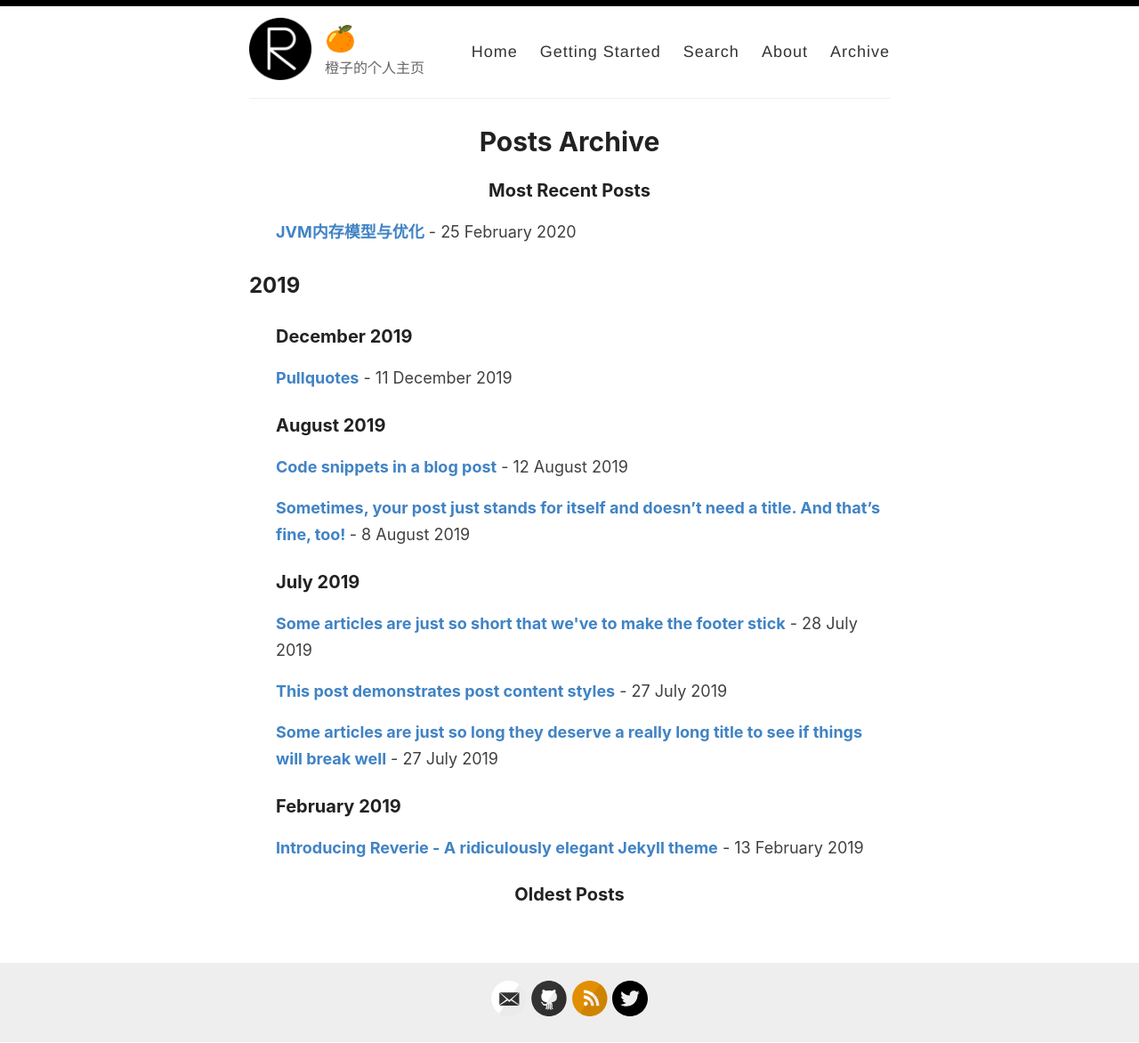
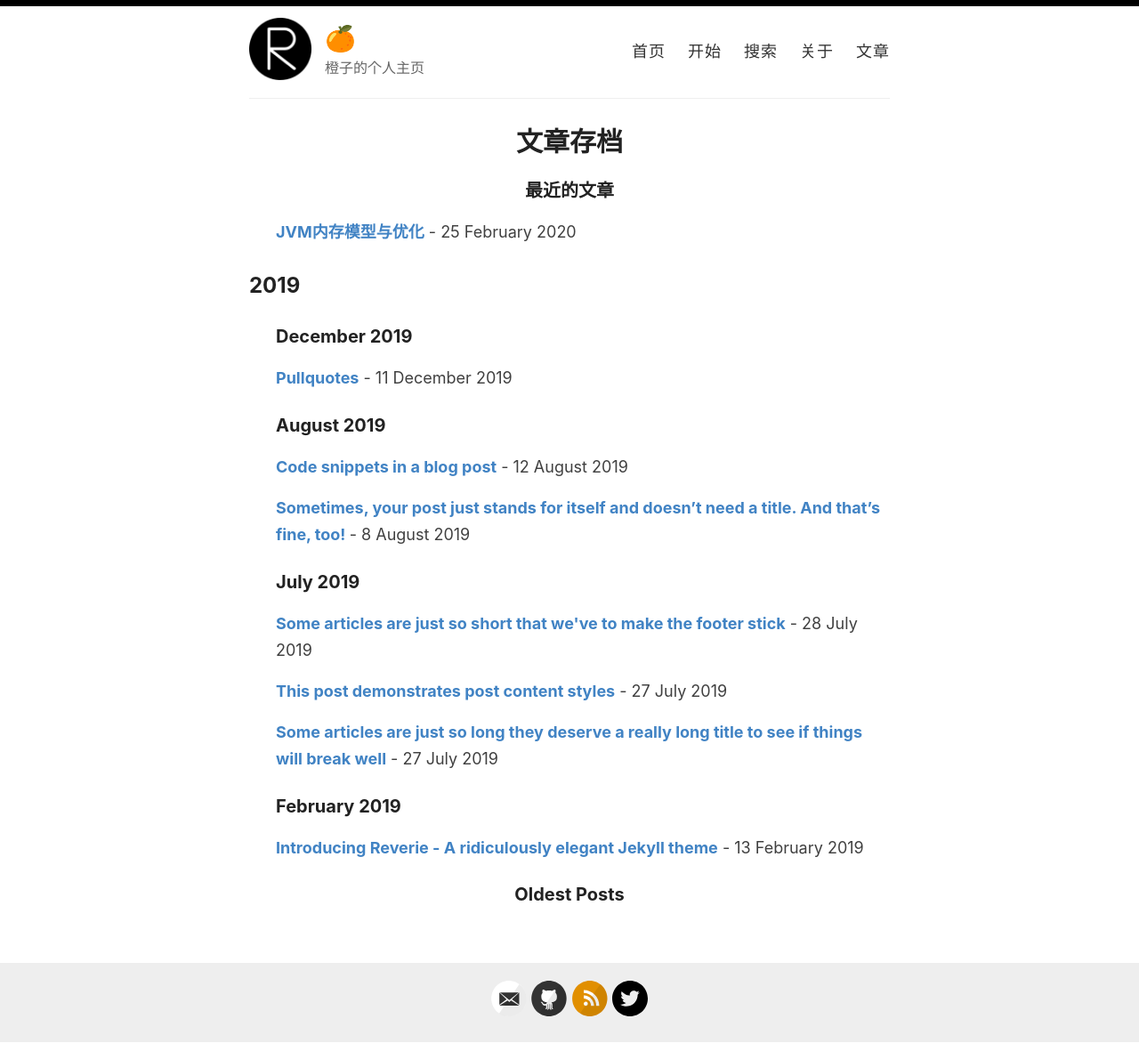
Before and after one commit to mytcc/book, a Jekyll site: the page built from _pages/archive.md, in a window 1280 px wide. Shown: the whole page at 89% size. Built offline with Jekyll 4.4.1, drawn with Linux system fonts in a browser that asks for light colours.

Commit message:
修改中文

```diff
--- a/_layouts/default.html
+++ b/_layouts/default.html
@@ -28,11 +28,11 @@
             </div>
 
             <nav>
-              <a href="{{ site.baseurl }}/">Home</a>
-              <a href="{{ site.baseurl }}/getting-started">Getting Started</a>
-              <a href="{{ site.baseurl }}/search">Search</a>
-              <a href="{{ site.baseurl }}/about">About</a>
-              <a href="{{ site.baseurl }}/archive">Archive</a>
+              <a href="{{ site.baseurl }}/">首页</a>
+              <a href="{{ site.baseurl }}/getting-started">开始</a>
+              <a href="{{ site.baseurl }}/search">搜索</a>
+              <a href="{{ site.baseurl }}/about">关于</a>
+              <a href="{{ site.baseurl }}/archive">文章</a>
             </nav>
           </header>
         </div>
--- a/_layouts/post.html
+++ b/_layouts/post.html
@@ -6,7 +6,7 @@ layout: default
   <h1>{{ page.title }}</h1>
 
   <div>
-    <p class="author_title">{{site.author}}  ·  {{ page.date | date: "%B %e, %Y" }}</p>
+    <p class="author_title">{{site.author}}  ·  {{ page.date | date: "%Y-%m-%d" }}</p>
     {% if page.last_modified_at %}
     <p class="author_title" datetime="{{ page.last_modified_at | date_to_xmlschema }}">(Updated: {{ page.last_modified_at | date: "%b %-d, %Y" }})</p>
     {% endif %}
--- a/_pages/archive.md
+++ b/_pages/archive.md
@@ -1,13 +1,13 @@
 ---
 layout: page
 permalink: /archive/
-title: Posts Archive
+title: 文章存档
 ---
 
 
 <div id="archives">
   <section id="archive">
-     <h3>Most Recent Posts</h3>
+     <h3>最近的文章</h3>
       {%for post in site.posts %}
       {% unless post.next %}
       <ul class="this">
```
Also changed, not shown: index.html (+5 -5 lines).
